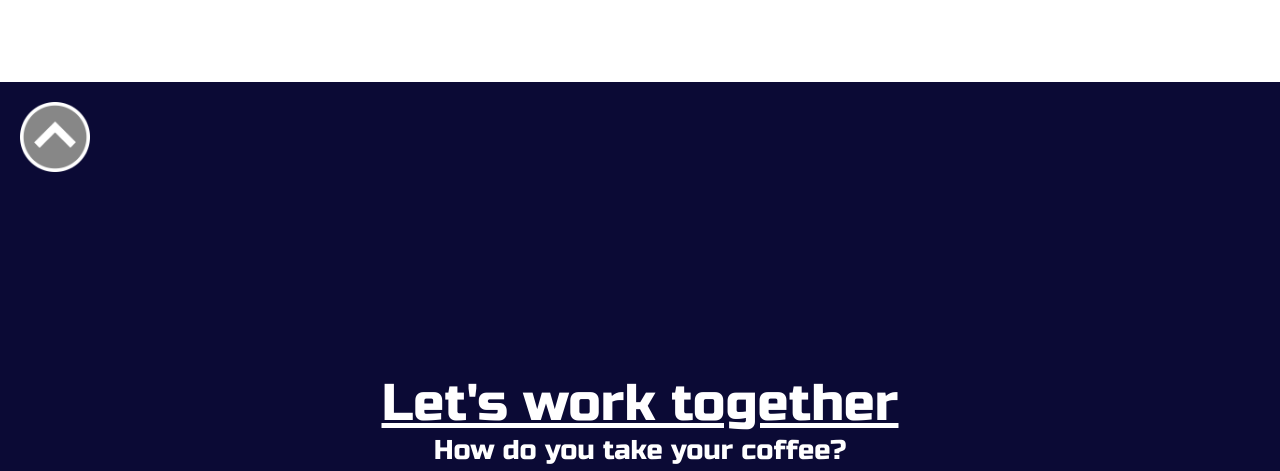
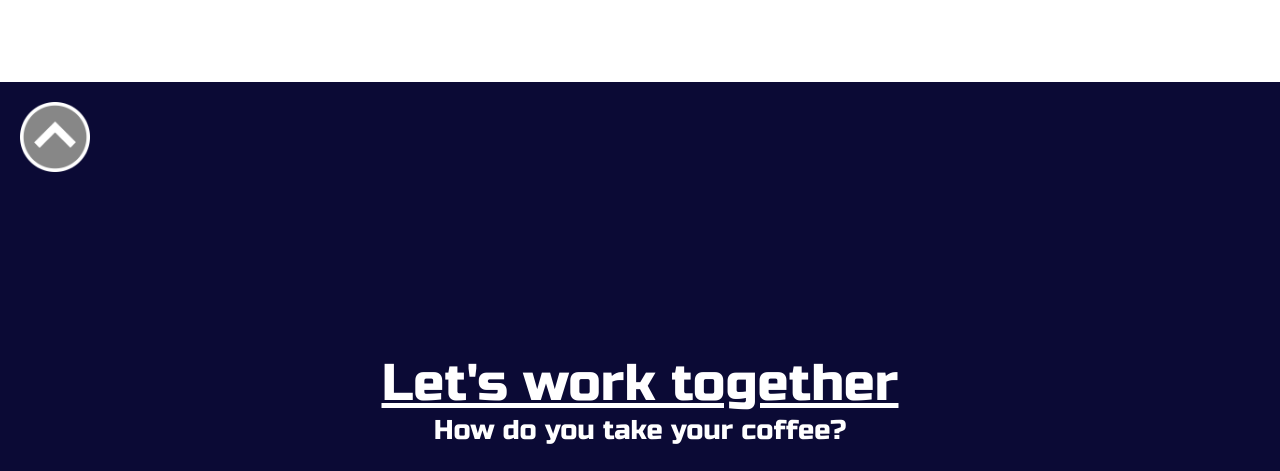
Before and after one commit to Gregor-Eisenhorn/workfolio, a plain HTML site: page index.html in a window 1280 px wide. Shown: the part 1970-2441 px from the top of the page. Drawn offline with Linux system fonts and the light colour scheme.

Commit message:
Update style.css

```diff
--- a/resources/css/style.css
+++ b/resources/css/style.css
@@ -56,7 +56,7 @@ nav a {
 .contact {
 
 
-    padding: 290px 0;
+    padding: 270px 0;
     font-size: 1.7em;
     text-align: center;
     background: #0b0a35;
```
